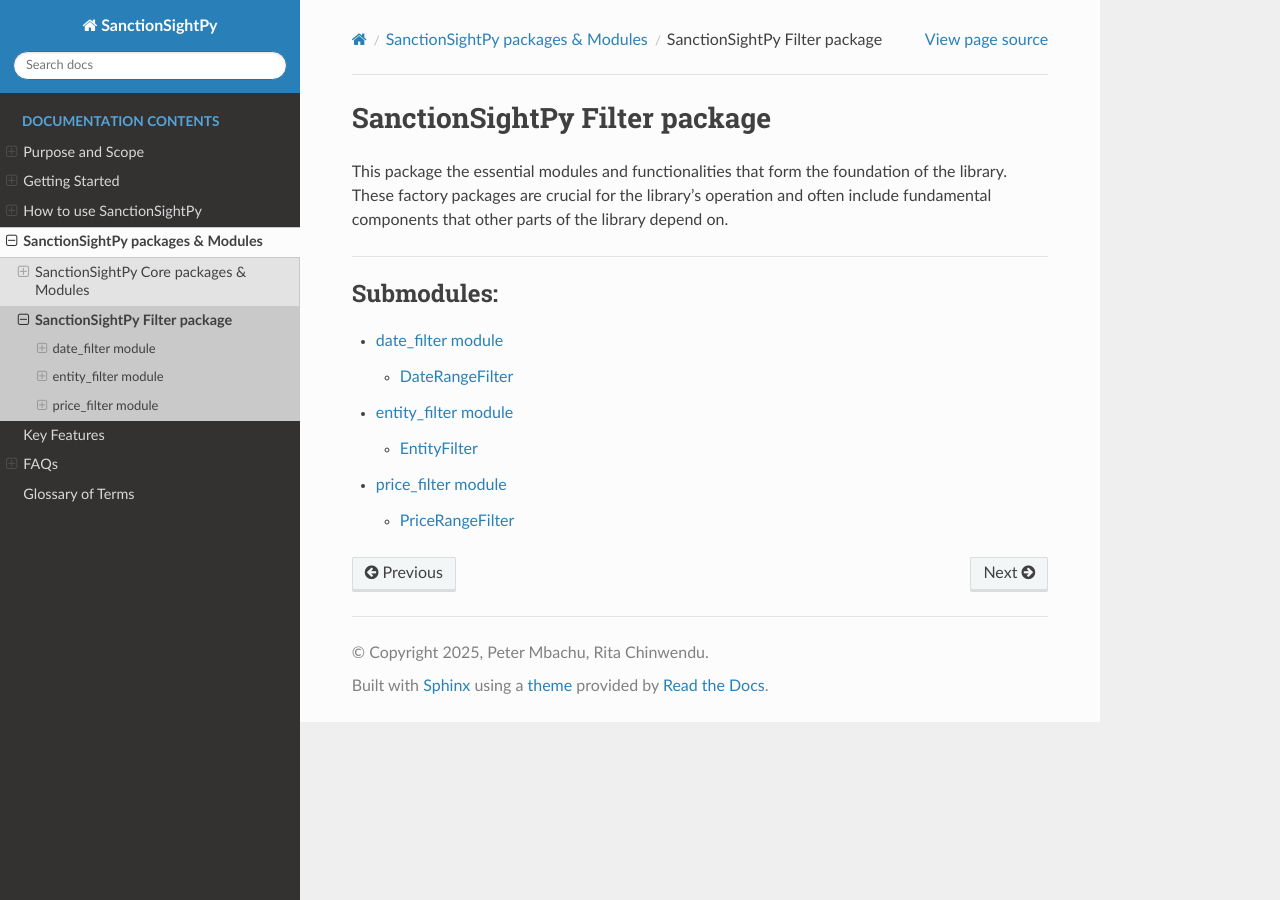
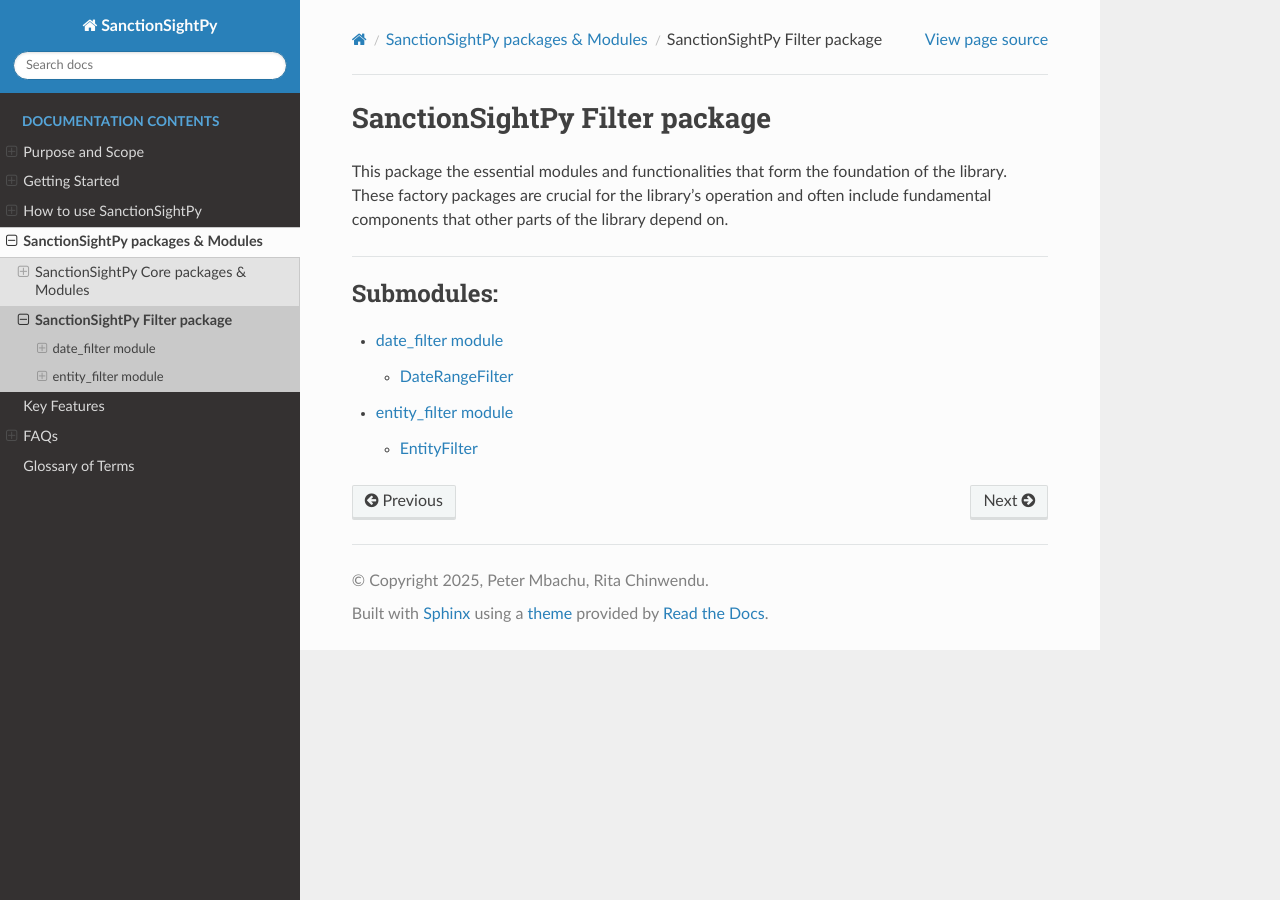
Before and after one commit to cla-bit/SanctionSightPy-Docs, a Sphinx documentation site: the page built from source/datadock.filters.rst, in a window 1280 px wide. Built offline with Sphinx 7.4.7 and the Read the Docs theme 3.1.0, drawn with Linux system fonts in a browser that asks for light colours.

Commit message:
Update datadock.filters.rst

```diff
--- a/source/datadock.filters.rst
+++ b/source/datadock.filters.rst
@@ -17,4 +17,3 @@ This package the essential modules and functionalities that form the foundation
 
    datadock.filters.date_filter
    datadock.filters.entity_filter
-   datadock.filters.price_filter
```
